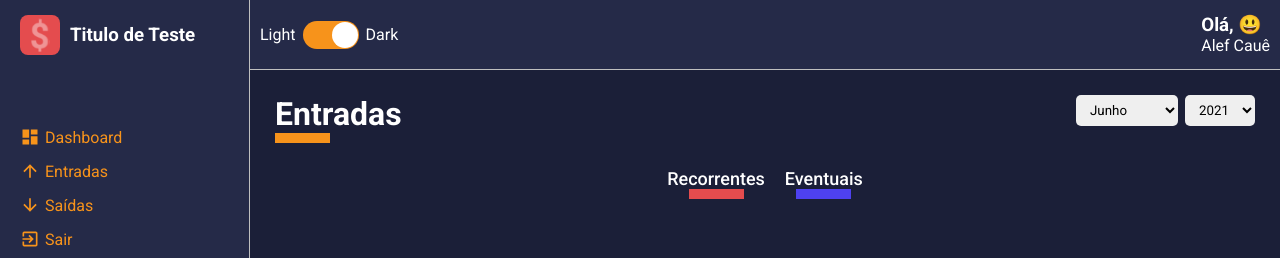
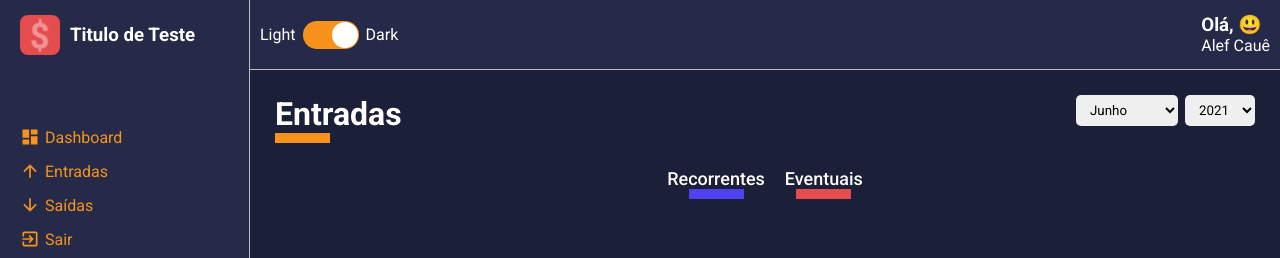
Before and after one commit to alefwhite/DashboardTsReact, a React (Create React App) app in the folder frontend/: page /list/entry-balance in a window 1280 px wide. Shown: the top 258 px of the page. Built offline with nearby package versions, Linux system fonts and the light colour scheme.

Commit message:
Filtrando pelo tipo de movimento financeiro

```diff
--- a/frontend/src/pages/List/index.tsx
+++ b/frontend/src/pages/List/index.tsx
@@ -31,6 +31,8 @@ const List: React.FC<IRouteParams> = ({ match }) => {
     const [data, setData] = useState<IData[]>([]);
     const [monthSelected, setMothSelected] = useState<string>(String(new Date().getMonth() + 1));
     const [yearSelected, setYearSelected] = useState<string>(String(new Date().getFullYear()));
+    const [selectedFrequency, setSelectedFrequency] = useState(['recorrente', 'eventual']);
+
 
     const { type } = match.params;
 
@@ -105,6 +107,17 @@ const List: React.FC<IRouteParams> = ({ match }) => {
 
     }, []);
 
+    const handleFrequencyClick = (frequency: string) => {
+        const alreadySelected = selectedFrequency.findIndex(item => item === frequency);
+
+        if(alreadySelected >= 0) {
+            const filtered = selectedFrequency.filter(item => item !== frequency);
+            setSelectedFrequency(filtered);
+
+        } else {
+            setSelectedFrequency((prev) => [...prev, frequency]);
+        }
+    };
 
     useEffect(() => {
 
@@ -140,13 +153,21 @@ const List: React.FC<IRouteParams> = ({ match }) => {
             <Filters>
                 <button
                     type="button"
-                    className="tag-filter tag-filter-recurrent"
+                    className={`tag-filter tag-filter-recurrent
+                        ${selectedFrequency.includes('recorrente') && 'tag-actived'}
+                    `}
+                    onClick={() => handleFrequencyClick('recorrente')}
                 >
                     Recorrentes
                 </button>
                 <button
                     type="button"
-                    className="tag-filter tag-filter-eventual"
+                    className={`tag-filter tag-filter-eventual
+                         ${selectedFrequency.includes('eventual') && 'tag-actived'}
+
+                    `}
+                    onClick={() => handleFrequencyClick('eventual')}
+
                 >
                     Eventuais
                 </button>
--- a/frontend/src/pages/List/styles.ts
+++ b/frontend/src/pages/List/styles.ts
@@ -19,6 +19,7 @@ export const Filters = styled.div`
 
         margin: 0 10px;
         transition: opacity .3s;
+        opacity: .4;
 
         &:hover {
             opacity: .7;
@@ -31,7 +32,7 @@ export const Filters = styled.div`
         display: block;
         width: 55px;
         margin: 0 auto;
-        border-bottom: 10px solid ${props => props.theme.colors.warning};
+        border-bottom: 10px solid ${props => props.theme.colors.success};
     }
 
     .tag-filter-eventual::after {
@@ -39,7 +40,11 @@ export const Filters = styled.div`
         display: block;
         width: 55px;
         margin: 0 auto;
-        border-bottom: 10px solid ${props => props.theme.colors.success};
+        border-bottom: 10px solid ${props => props.theme.colors.warning};
+    }
+
+    .tag-actived {
+        opacity: 1;
     }
 
 `;
```
